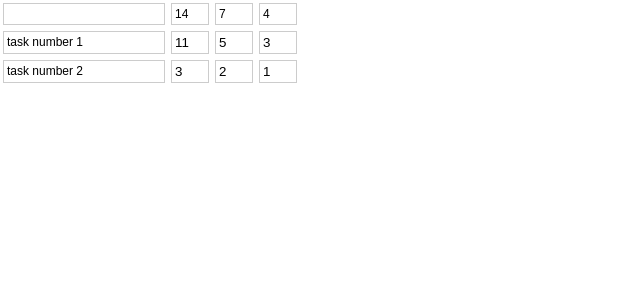
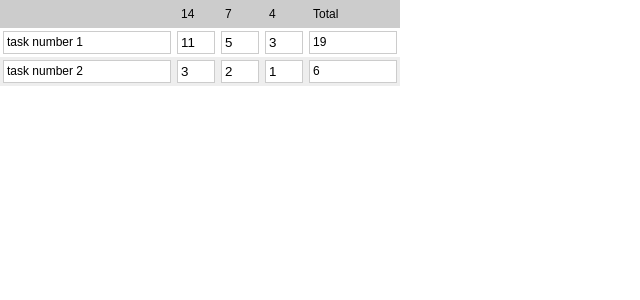
Before and after one commit to ungear/redux-timetable, a React (Create React App) app: page / in a window 1280 px wide. Shown: the top 300 px of the page, without its empty margins (0-640 px from the left). Built offline with nearby package versions, Linux system fonts and the light colour scheme.

Commit message:
some styles

```diff
--- a/src/components/Timetable.css
+++ b/src/components/Timetable.css
@@ -1,16 +1,27 @@
 .grid{
   display: flex;
   flex-direction: column;
-  width: 300px;
+  width: 400px;
   font-size: 12px;
 }
 .grid__row{
   display: flex;
 }
+.grid__row:nth-child(2n+1){
+  background: #eee;
+}
+.grid__row--header{
+  background: #ccc!important;
+}
+.grid__row--header .grid__cell{
+  border-color: transparent;
+  background: none;
+}
 .grid__cell{
   border: 1px solid #ccc;
   margin: 3px;
   padding: 3px;
+  background: #fff;
 }
 .grid__cell--task-name{
   flex: 1 1 100%;
@@ -19,3 +30,7 @@
   width: 30px;
   flex: 0 0 30px;
 }
+.grid__cell--task-total{
+  width: 80px;
+  flex: 0 0 80px;
+}
--- a/src/components/Timetable.js
+++ b/src/components/Timetable.js
@@ -45,6 +45,7 @@ class Timetable extends Component {
           {this.props.total.days.dates.map(dayDate =>
             <div className="grid__cell grid__cell--time" key={dayDate}>{this.props.total.days.byDate[dayDate]}</div>
           )}
+          <div className="grid__cell grid__cell--task-total" >Total</div>
         </div>
         {this.props.tasks.ids.map(taskId =>
           <div className="grid__row" key={taskId}>
@@ -55,6 +56,7 @@ class Timetable extends Component {
                 data-taskdayid={taskDayId}
                 onChange={this.onCellChanged} />
             )}
+            <div className="grid__cell grid__cell--task-total">{this.props.total.tasks.byId[taskId]}</div>
           </div>
         )}
       </div>
```
